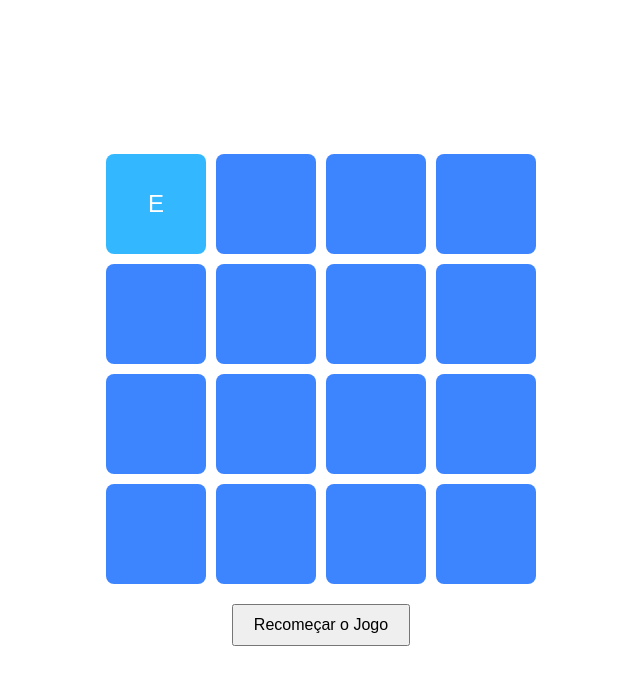
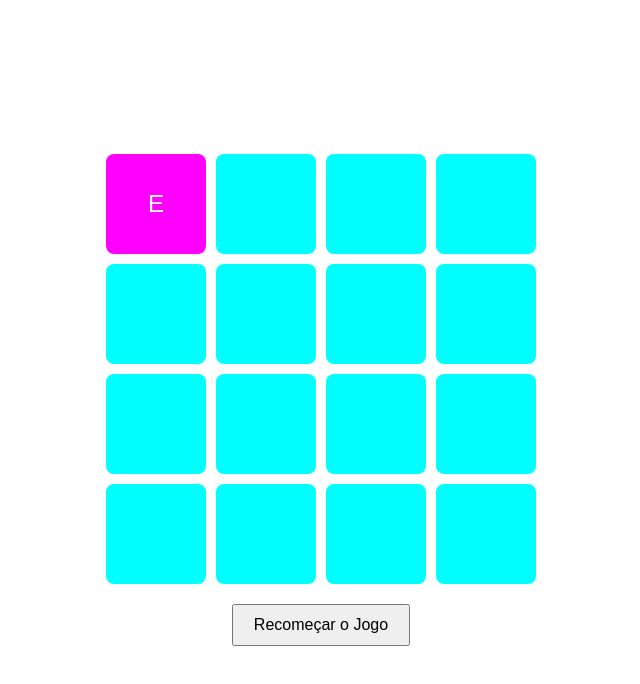
Before and after one commit to Luaquinox/memoria, a plain HTML site: page index.html in a window 1280 px wide. Both pictures are taken after a click on the element 475 px from the left and 204 px from the top of the page. Shown: the whole page, without its empty margins (319-959 px from the left). Drawn offline with Linux system fonts and the light colour scheme.

Commit message:
Update index.html

```diff
--- a/index.html
+++ b/index.html
@@ -27,7 +27,7 @@ body {
     display: flex;
     align-items: center;
     justify-content: center;
-    background-color: #3d84ff;
+    background-color: #00FFFF;
     color: white;
     font-size: 24px;
     cursor: pointer;
@@ -36,7 +36,7 @@ body {
 }
 
     .flipped, .matched {
-    background-color: #33b8ff;
+    background-color:#FF00FF;
     }
     .matched {
     cursor: default;
```
